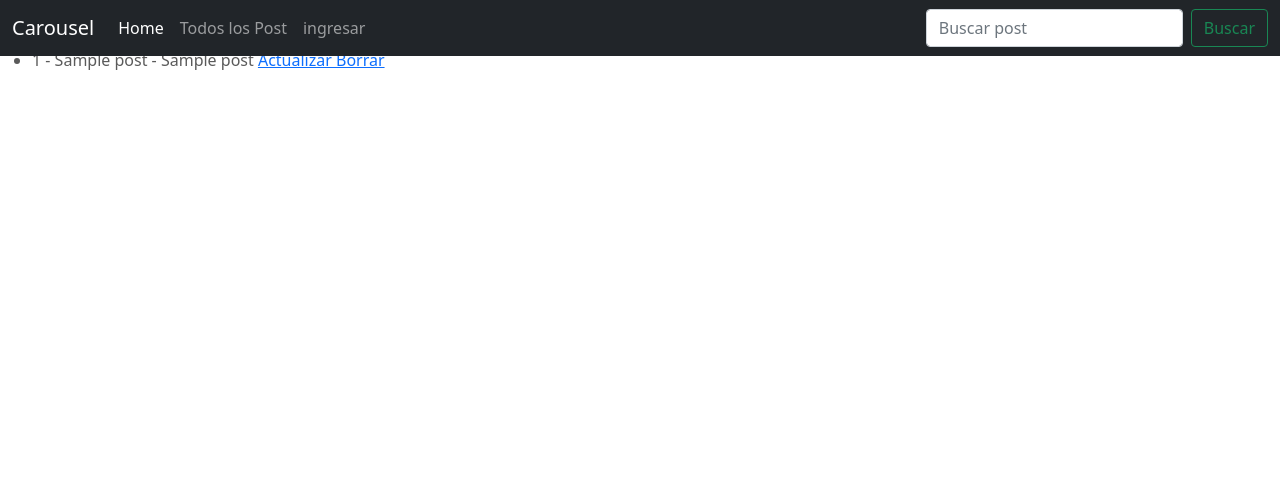
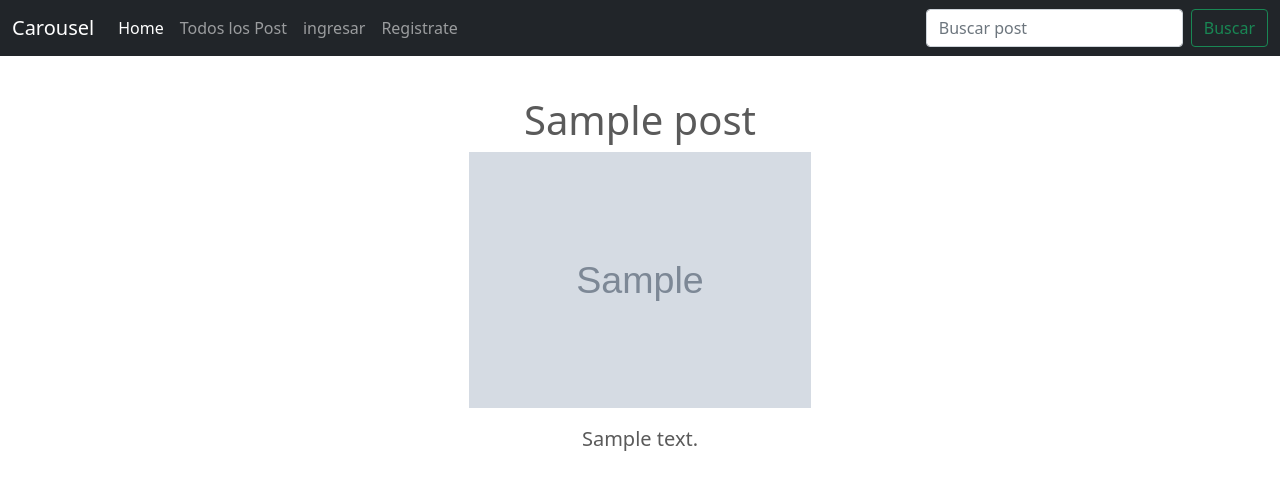
Before and after one commit to RodrigoTapia21/Repositorio-nuevo-clase19, a Django app: page /Post/Detail/1 in a window 1280 px wide. Shown: the top 490 px of the page. Run offline with Django 4.2, Linux system fonts and the light colour scheme; tables that the repository leaves empty hold one stand-in row (values such as "Sample post"); grey boxes marked "Sample" are stand-in pictures; some libraries are stand-ins or nearby versions.

Commit message:
detalle.html, singup agregue en base.html, image en models+publisher

```diff
--- a/SocialTravel/models.py
+++ b/SocialTravel/models.py
@@ -7,7 +7,11 @@ class Post(models.Model):
     heading = models.CharField(max_length=15)
     description = models.CharField(max_length=120)
     publisher = models.ForeignKey(to=User, on_delete=models.CASCADE, related_name ="publisher" )
+    image = models.ImageField(upload_to="posts", null=True, blank=True)
 
+    property
+    def image_url(self):
+        return self.image.url if self.image else ''
 
     def __str__(self):
         return f"{self.id} - {self.carousel_caption_title}"
--- a/SocialTravel/templates/SocialTravel/base.html
+++ b/SocialTravel/templates/SocialTravel/base.html
@@ -77,6 +77,9 @@
           <li class="nav-item">
             <a class="nav-link" href="{% url "login" %}">ingresar</a>
           </li>
+          <li class="nav-item">
+            <a class="nav-link" href="{% url "singup" %}">Registrate</a>
+          </li>
           {% endif %}
           <!-- <li class="nav-item">
             <a class="nav-link disabled" href="https://getbootstrap.com/docs/5.0/examples/carousel/#" tabindex="-1" aria-disabled="true">Disabled</a>
--- a/SocialTravel/templates/SocialTravel/post_detail.html
+++ b/SocialTravel/templates/SocialTravel/post_detail.html
@@ -3,11 +3,11 @@
 {% load static %}
 
 {% block principal %}
-<ul>
-    <li> {{post.id}} - {{ post.carousel_caption_title }} - {{ post.heading}}
-         <a href="">Actualizar </a>
-         <a href="">Borrar </a>
-    </li>
-</ul>
-
+<div class="d-flex justify-content-center">
+    <div class="col col-8" style="text-align: center;">
+        <h1 class="mt-5">{{ post.carousel_caption_title }}</h1>
+        <p><img height="256px" src="{{post.image_url}}"></p>
+        <p class="lead">{{ post.description}}</p>
+    </div>
+</div>
 {% endblock %}
--- a/SocialTravel/templates/SocialTravel/post_form.html
+++ b/SocialTravel/templates/SocialTravel/post_form.html
@@ -3,7 +3,7 @@
 {% load static %}
 {% block principal %}
 
-<form method="post">
+<form method="post" enctype="multipart/form-data">
     {% csrf_token %}
     {{form.as_p}}
     <input type="submit" value="Agregar">
--- a/SocialTravel/views.py
+++ b/SocialTravel/views.py
@@ -25,21 +25,31 @@ class PostDetail(DetailView):
     model = Post
     context_object_name = "post"
 
-class PermisosSoloDueno(UserPassesTestMixin):#este es para no escribir tanto codigo y heredar en UPDATE Y DELETE la funcion de abajo, sino escribirla en cada uno
-    def test_func(self):
-        user_id= self.request.user.id
-        post_id= self.kwargs.get("pk")
-        return Post.objects.filter(publisher= user_id, id= post_id).exists()#asi se valida si el usuario y el id coinciden
+#class PermisosSoloDueno(UserPassesTestMixin):#este es para no escribir tanto codigo y heredar en UPDATE Y DELETE la funcion de abajo, sino escribirla en cada uno
+    #def test_func(self):
+        #user_id= self.request.user.id
+        #post_id= self.kwargs.get("pk")
+        #return Post.objects.filter(publisher= user_id, id= post_id).exists()#asi se valida si el usuario y el id coinciden
 
-class PostUpdate(LoginRequiredMixin, PermisosSoloDueno, UpdateView):
+class PostUpdate(LoginRequiredMixin, UserPassesTestMixin, UpdateView):
     model = Post
     success_url = reverse_lazy("post-list")#una vez actualizado vuelve a list
     fields = "__all__"
 
+    def test_func(self):
+        user_id= self.request.user.id
+        post_id= self.kwargs.get("pk")
+        return Post.objects.filter(publisher= user_id, id= post_id).exists()
 
-class PostDelete(LoginRequiredMixin, PermisosSoloDueno, DeleteView):
+
+class PostDelete(LoginRequiredMixin, UserPassesTestMixin, DeleteView):
     model = Post
     success_url = reverse_lazy("post-list")
+
+    def test_func(self):
+        user_id= self.request.user.id
+        post_id= self.kwargs.get("pk")
+        return Post.objects.filter(publisher= user_id, id= post_id).exists()
 
 
 class PostCreate(LoginRequiredMixin, CreateView):
--- a/project/settings.py
+++ b/project/settings.py
@@ -115,10 +115,13 @@ USE_TZ = True
 
 # Static files (CSS, JavaScript, Images)
 # https://docs.djangoproject.com/en/4.1/howto/static-files/
-
+STATIC_ROOT = str(Path(BASE_DIR) / 'static')
 STATIC_URL = 'static/'
 
 # Default primary key field type
 # https://docs.djangoproject.com/en/4.1/ref/settings/#default-auto-field
 
 DEFAULT_AUTO_FIELD = 'django.db.models.BigAutoField'
+
+MEDIA_ROOT = str(Path(BASE_DIR) / 'media')
+MEDIA_URL = 'media/'
--- a/project/urls.py
+++ b/project/urls.py
@@ -14,8 +14,10 @@ Including another URLconf
 """
 from django.contrib import admin
 from django.urls import path
-from SocialTravel.views import index, PostList, PostDetail, PostUpdate, PostDelete, PostCreate, PostSearch, Login, Singup, Logout, PostMineList
-
+from SocialTravel.views import (index, PostList, PostDetail, PostUpdate, PostDelete, PostCreate,
+                                PostSearch, Login, Singup, Logout, PostMineList)
+from django.conf import settings
+from django.conf.urls.static import static
 urlpatterns = [
     path('', index, name="index"),
     path('admin/', admin.site.urls),
@@ -30,3 +32,5 @@ urlpatterns = [
     path("logout/", Logout.as_view(), name = "logout"),
     path("post/list/mine/", PostMineList.as_view(), name = "post-mine"),
 ]
+
+urlpatterns += static(settings.MEDIA_URL, document_root= settings.MEDIA_ROOT)
```
Also changed, not shown: SocialTravel/migrations/0003_post_image.py (added), media/posts/Fjj0nMnXoAM93o5.jpg (added), media/posts/Fjj0nMnXoAM93o5_tlBPVsk.jpg (added).
